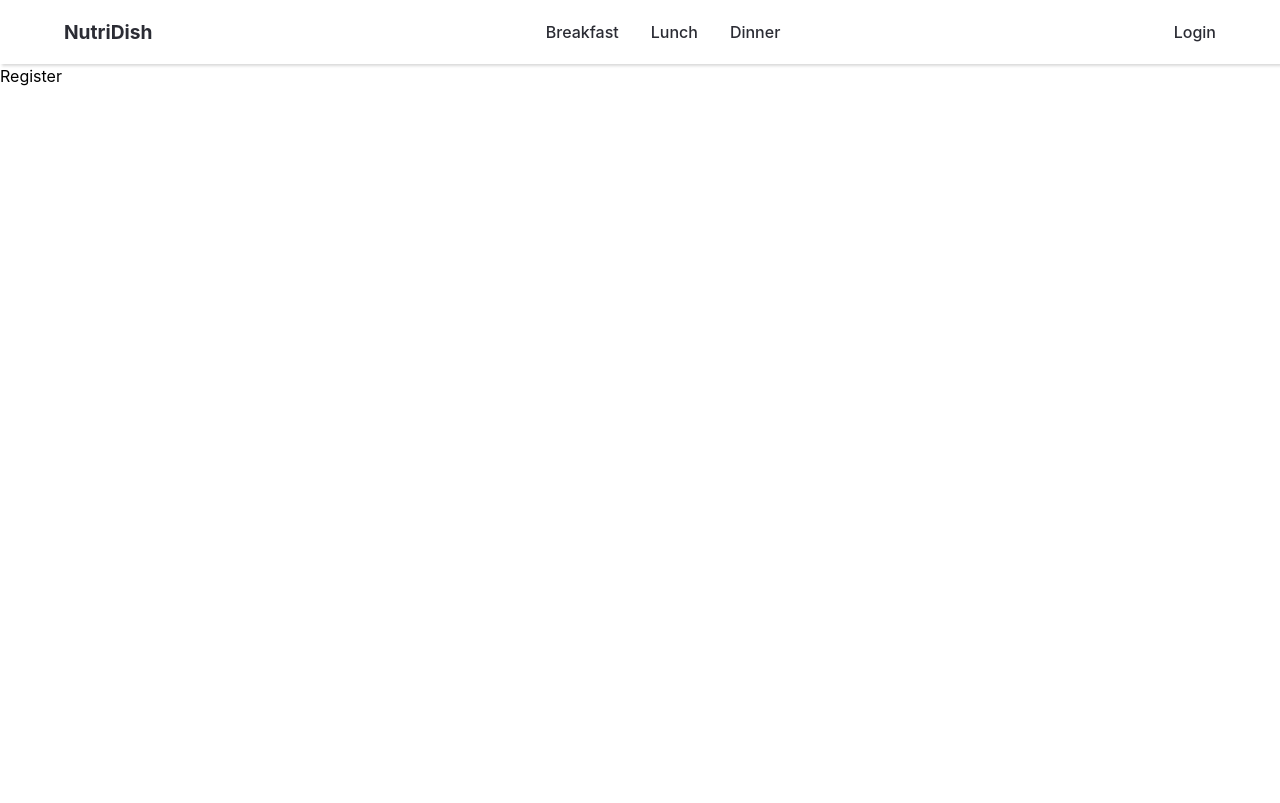
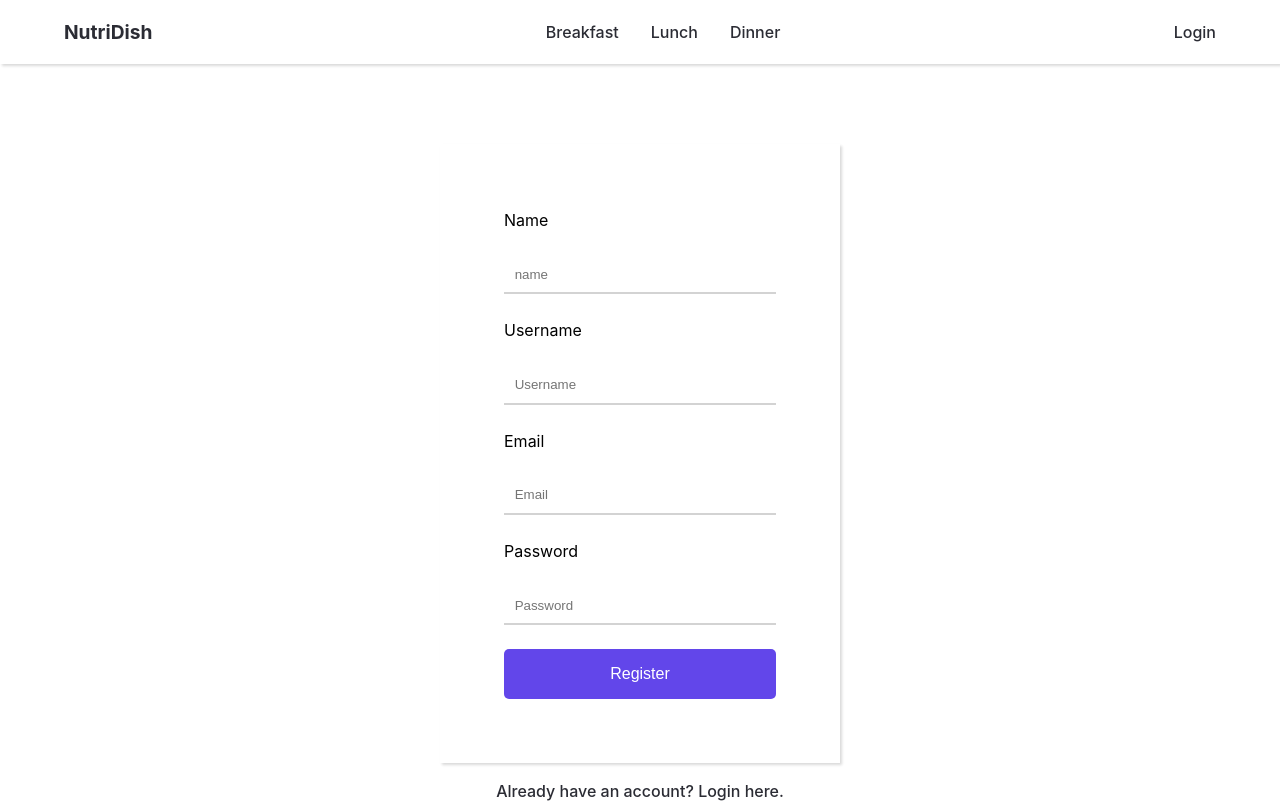
Before and after one commit to SohaibZahiid/NutriDish, a React (Vite) app: page /register in a window 1280 px wide. Built offline with nearby package versions, Linux system fonts and the light colour scheme.

Commit message:
created routes and register page

```diff
--- a/src/App.jsx
+++ b/src/App.jsx
@@ -4,6 +4,9 @@ import { BrowserRouter as Router, Route, Routes } from "react-router-dom";
 import Login from "./pages/Login";
 import Register from "./pages/Register";
 import Home from "./pages/Home";
+import Breakfast from "./pages/Breakfast";
+import Lunch from "./pages/Lunch";
+import Dinner from "./pages/Dinner";
 
 function App() {
   return (
@@ -11,6 +14,9 @@ function App() {
       <Navbar />
       <Routes>
         <Route path="/" element={ <Home /> } />
+        <Route path="/breakfast" element={ <Breakfast /> } />
+        <Route path="/lunch" element={ <Lunch /> } />
+        <Route path="/dinner" element={ <Dinner /> } />
         <Route path="/login" element={ <Login /> } />
         <Route path="/register" element={ <Register /> } />
       </Routes>
--- a/src/components/Navbar.jsx
+++ b/src/components/Navbar.jsx
@@ -12,13 +12,13 @@ const Navbar = () => {
           <div>
             <ul className="nav-links">
               <li>
-                <a href="">Breakfast</a>
+                <Link to="breakfast">Breakfast</Link>
               </li>
               <li>
-                <a href="">Lunch</a>
+              <Link to="lunch">Lunch</Link>
               </li>
               <li>
-                <a href="">Dinner</a>
+              <Link to="dinner">Dinner</Link>
               </li>
             </ul>
           </div>
--- /dev/null
+++ b/src/pages/Breakfast.jsx
@@ -0,0 +1,9 @@
+import React from 'react'
+
+function Breakfast() {
+  return (
+    <div>Breakfast</div>
+  )
+}
+
+export default Breakfast
--- /dev/null
+++ b/src/pages/Dinner.jsx
@@ -0,0 +1,9 @@
+import React from 'react'
+
+function Dinner() {
+  return (
+    <div>Dinner</div>
+  )
+}
+
+export default Dinner
--- /dev/null
+++ b/src/pages/Lunch.jsx
@@ -0,0 +1,9 @@
+import React from 'react'
+
+function Lunch() {
+  return (
+    <div>Lunch</div>
+  )
+}
+
+export default Lunch
--- a/src/pages/Register.jsx
+++ b/src/pages/Register.jsx
@@ -1,7 +1,28 @@
+import { Link } from "react-router-dom"
+import '../styles/Register.css'
 
 function Register() {
   return (
-    <div>Register</div>
+    <>
+      <div className="register padding-top">
+        <div className="container register-container">
+          <form>
+            <label>Name</label>
+            <input type="text" placeholder="name" />
+            <label>Username</label>
+            <input type="text" placeholder="Username" />
+            <label>Email</label>
+            <input type="text" placeholder="Email" />
+            <label>Password</label>
+            <input type="password" placeholder="Password" />
+            <button className="submit btn">Register</button>
+          </form>
+          <p>
+            <Link to="/login">Already have an account? Login here.</Link>
+          </p>
+        </div>
+      </div>
+    </>
   )
 }
 
--- /dev/null
+++ b/src/styles/Register.css
@@ -0,0 +1,43 @@
+.register {
+    width: 100%;
+    display: flex;
+    flex-direction: column;
+    justify-content: center;
+    align-items: center;
+    gap: 1em;
+  }
+
+  .register-container {
+    width: 100%;
+    display: flex;
+    flex-direction: column;
+    align-items: center;
+  }
+
+  form {
+    display: flex;
+    flex-direction: column;
+    justify-content: center;
+
+    gap: 1.5em;
+    background: #fff;
+    padding: 4em;
+    width: min(400px, 95%);
+    box-shadow: rgba(0, 0, 0, 0.15) 1.95px 1.95px 2.6px;
+  }
+
+  input {
+    width: 100%;
+    border: none;
+    border-bottom: 2px solid lightgray;
+    outline: none;
+    padding: 0.8em;
+  }
+
+  input:focus {
+    border-bottom: 2px solid #555;
+  }
+
+  p {
+    margin-top: 1em;
+  }
```
